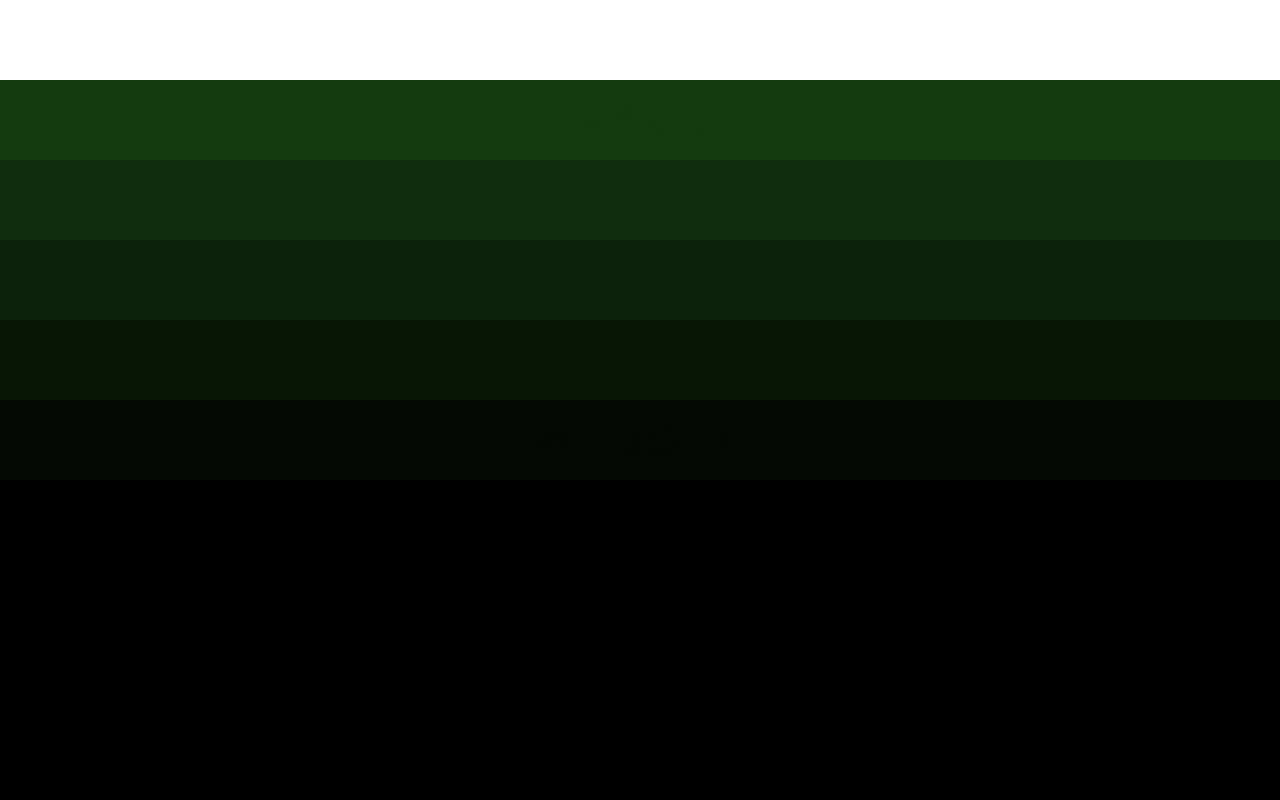
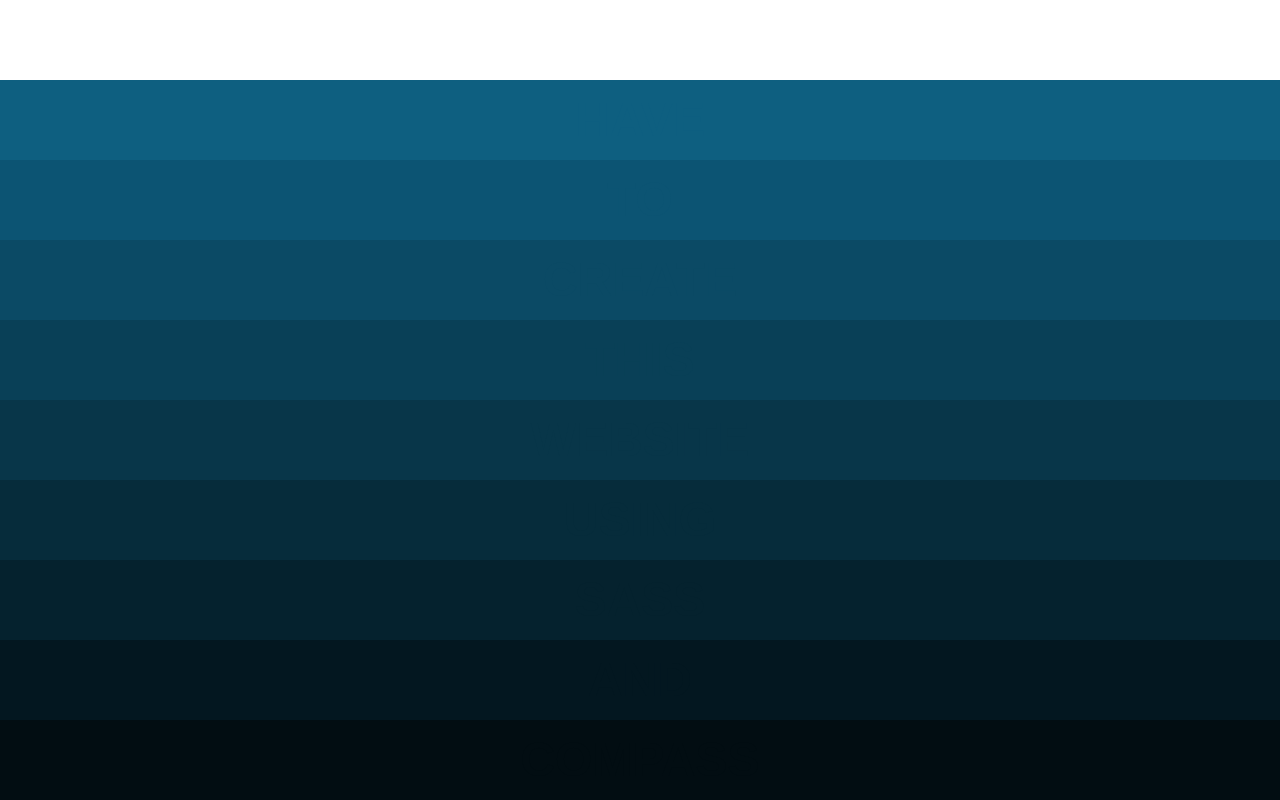
Before and after one commit to jdjuan/sass-workshop, a plain HTML site: page challenge/index.html in a window 1280 px wide. Drawn offline with Linux system fonts and the light colour scheme.

Commit message:
challenge bg color changed

```diff
--- a/challenge/sass/style.scss
+++ b/challenge/sass/style.scss
@@ -1,7 +1,8 @@
 @import "compass/css3";
 
 $white : #FFF;
-$background-color: rgb(random(255),random(255),random(255));
+$background-color: #11739C;
+// $background-color: rgb(random(255),random(255),random(255));
 
 @mixin animate($property, $duration, $timing){
 	@include transition-property($property);
```
Also changed, not shown: challenge/stylesheets/style.css.
